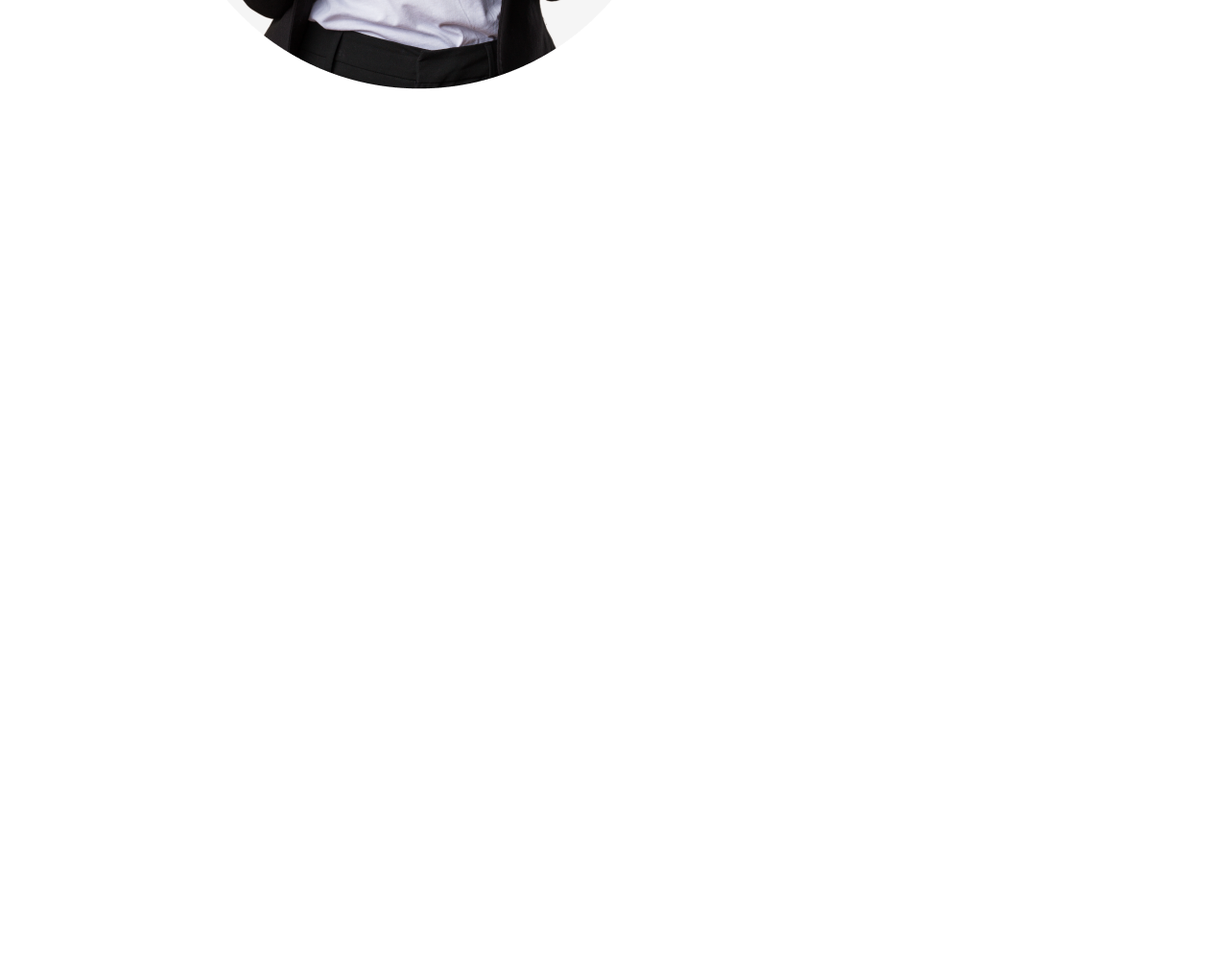
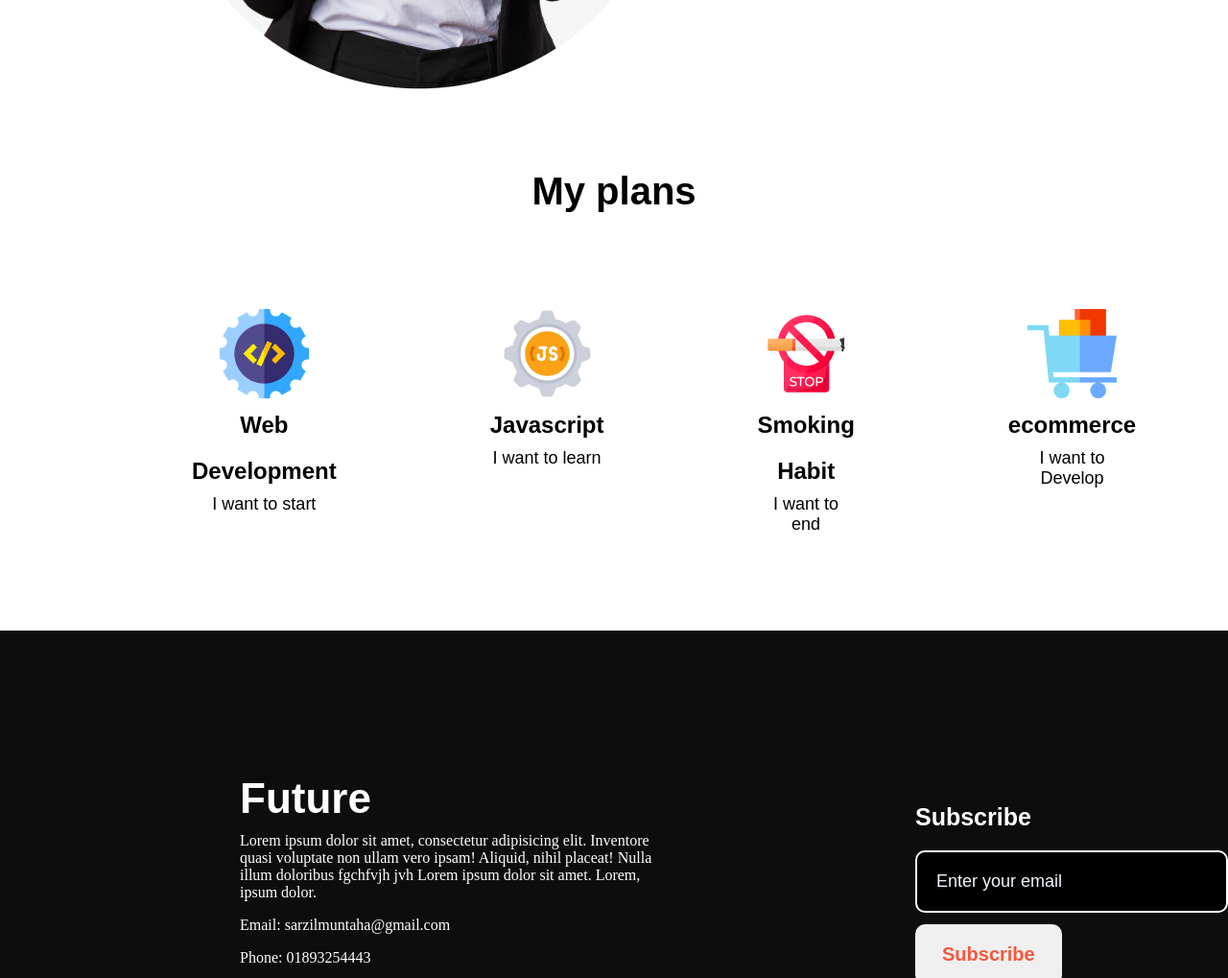
Before and after one commit to Sarzil727945/Assignment1, a plain HTML site: page index.html in a window 1280 px wide. Shown: the part 1568-2587 px from the top of the page at 96% size. Before the commit the page ends 1745 px from the top, so only its background shows below. Drawn offline with Linux system fonts and the light colour scheme.

Commit message:
3rd upload

```diff
--- a/css/style.css
+++ b/css/style.css
@@ -4,9 +4,11 @@
 }
 @import url('https://fonts.googleapis.com/css2?family=Roboto:ital,wght@0,100;0,300;0,400;0,500;0,700;1,300;1,400;1,500&family=Rubik:ital,wght@0,300;0,400;0,500;0,600;0,700;1,300;1,400;1,500;1,600&display=swap');
 
+@import url('https://fonts.googleapis.com/css2?family=Montserrat:wght@100&family=Roboto:ital,wght@0,100;0,300;0,400;0,500;0,700;1,300;1,400;1,500&family=Rubik:ital,wght@0,300;0,400;0,500;0,600;0,700;1,300;1,400;1,500;1,600&display=swap');
+
 /* header css start */
 .header1{
-    background: url(../images/banner/banner1.png) no-repeat top center;
+    background: url(../images/banner/banner1.png) no-repeat;
      background-size: cover;
      width: 100%;
      height: 100vh;
@@ -65,9 +67,108 @@
 }
 /* section css end */
 
+/* article css start */
+ .article h1{
+    font-family: 'Roboto', sans-serif;
+    font-family: 'Rubik', sans-serif;
+    font-size: 250%;
+    text-align: center;
+ }
+ .article1{
+    display: flex;
+    margin:0px 200px;
+ }
+ .article1 h2{
+    font-family: 'Roboto', sans-serif;
+    font-family: 'Rubik', sans-serif;
+    font-size: 150%;
+    line-height: 2;
+ }
+ .article1 p{
+    font-family: 'Montserrat', sans-serif;
+    font-family: 'Roboto', sans-serif;
+    font-family: 'Rubik', sans-serif;
+    font-size: 18px;
+ }
+ .article2 .article2-1{
+    text-align: center;
+    padding: 100px 80px 100px 0px ;
+ }
+ .article3 .article3-1{
+    text-align: center;
+    padding: 100px 80px;
+ }
+ .article4 .article4-1{
+    text-align: center;
+    padding: 100px 80px;
+ }
+ .article5 .article5-1{
+    text-align: center;
+    padding: 100px 0px 100px 80px;
+ }
+ .article1-1{
+
+ }
+/* article css end */
+/* footer css start */
+ footer{
+    background: rgb(14, 13, 13);
+    width: 100%;
+    height: 550px;
+ }
+ .footer{
+    display: flex;
+ }
+ .footer1{
+    color: white;
+    width: 500px;
+    margin: 150px 250px;
+ }
+ .footer1 h2{
+    font-family: 'Roboto', sans-serif;
+    font-family: 'Rubik', sans-serif;
+    font-size: 44px;
+    margin-bottom: 2px;
+ }
+ .footer1 p{
+    padding: 8px 0px;
+ }
+ .footer1-1{
+    margin-top: 10px;
+ }
+ .footer1-1 img{
+    margin-right: 10px;
+ }
+ .footer2{
+    margin-top: 180px;
+ }
+ .footer2 h3{
+    font-family: 'Roboto', sans-serif;
+    font-family: 'Rubik', sans-serif;
+    font-size: 25px;
+    margin-bottom: 2px;
+    color: white;
+ }
+ .footer2 input{
+    font-family: 'Roboto', sans-serif;
+    font-family: 'Rubik', sans-serif;
+    font-size: 18px;
+    background: black;
+    color: aliceblue;
+    border: 2px solid white;
+    border-radius: 10px;
+    padding: 20px 70px 20px 20px;
+    display: block;
+    margin-top: 20px;
+ }
+ .footer2 button{
+    border: none;
+    color: #f3583d;
+    padding: 20px 28px;
+    border-radius: 10px;
+    margin-top: 12px;
+    font-size: 20px;
+ }
+/* footer css end */
 /* header css start */
 /* header css end */
-/* header css start */
-/* header css end */
-/* header css start */
-/* header css end */
--- a/index.html
+++ b/index.html
@@ -54,5 +54,70 @@
          </div>
     </section>
     <!-- section html end -->
+
+    <!-- article html start -->
+    <article class="article">
+        <h1>My plans</h1>
+        <div class="article1">
+            <div class="article2">
+                <div class="article2-1">
+                    <img src="images/icons/web.png" alt="">
+                    <h2>Web Development</h2>
+                    <p>I want to start</p>
+                </div>
+            </div>
+            <div class="article3">
+                <div class="article3-1">
+                    <img src="images/icons/js.png" alt="">
+                    <h2>Javascript</h2>
+                    <p>I want to learn</p>
+                </div>
+            </div>
+            <div class="article4">
+                <div class="article4-1">
+                    <img src="images/icons/smoke.png" alt="">
+                    <h2>Smoking Habit</h2>
+                    <p>I want to end</p>
+                </div>
+            </div>
+            <div class="article5">
+                <div class="article5-1">
+                    <img src="images/icons/ecom.png" alt="">
+                    <h2>ecommerce</h2>
+                    <p>I want to Develop</p>
+                </div>
+            </div>
+        </div>
+        <div class="article1-1">
+
+
+
+        </div>
+
+    </article>
+    <!-- article html end -->
+
+    <!-- footer a html start -->
+    <footer>
+        <div class="footer">
+            <div class="footer1">
+                <h2>Future</h2>
+                <p>Lorem ipsum dolor sit amet, consectetur adipisicing elit. Inventore quasi voluptate non ullam vero ipsam! Aliquid, nihil placeat! Nulla illum doloribus fgchfvjh jvh Lorem ipsum dolor sit amet. Lorem, ipsum dolor.</p>
+                <p>Email: sarzilmuntaha@gmail.com</p>
+                <p>Phone: 01893254443</p>
+                <div class="footer1-1">
+                    <img src="images/icons/fb.png" alt="">
+                    <img src="images/icons/twitter.png" alt="">
+                    <img src="images/icons/youtube.png" alt="">
+                </div>
+            </div>
+            <div class="footer2">
+                <h3>Subscribe</h3>
+                <input type="email" value="Enter your email">
+                <button><b>Subscribe</b></button>
+            </div>
+        </div>
+    </footer>
+    <!-- footer html end -->
 </body>
 </html>
```
